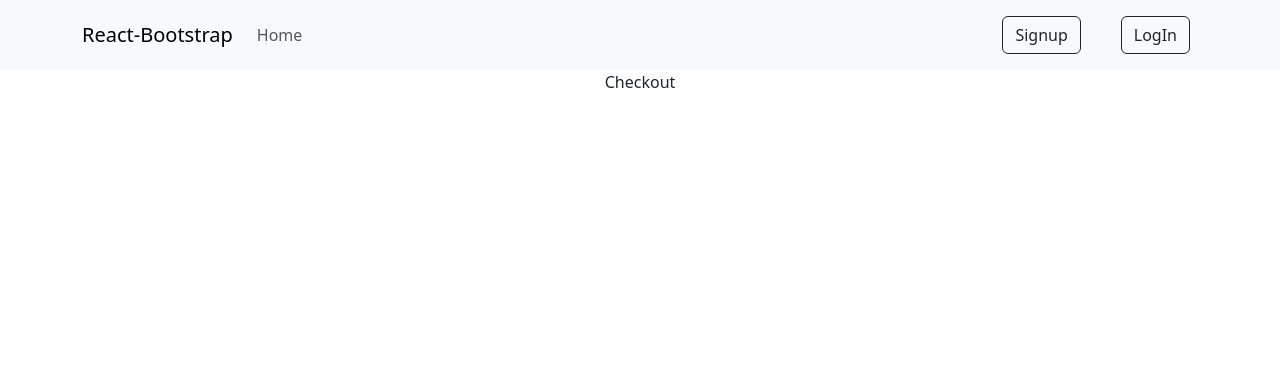
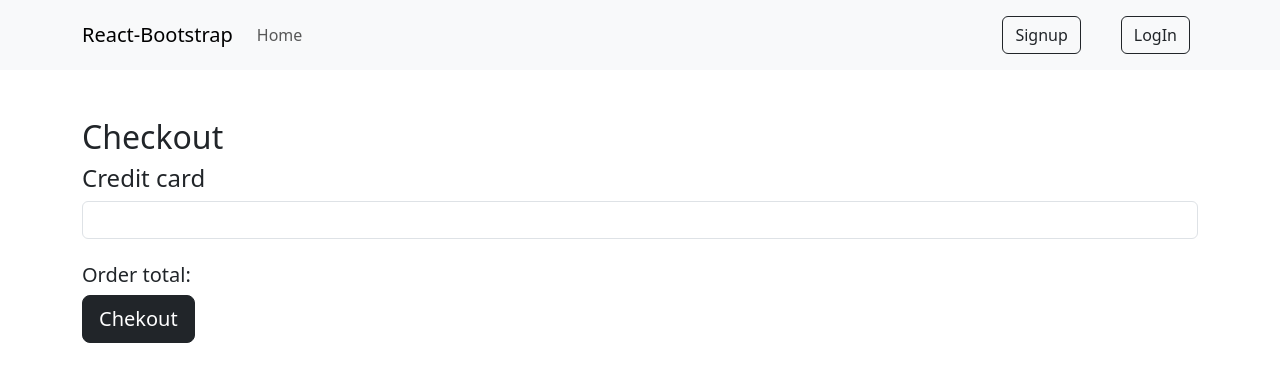
Before and after one commit to MonaliGanganeNeosoft/pizzabasic, a React (Create React App) app in the folder pizza/frontend/: page /checkout in a window 1280 px wide. Shown: the top 382 px of the page. Built offline with nearby package versions, Linux system fonts and the light colour scheme.

Commit message:
checkout and cart zero redirect to dashboard and cardnum

```diff
--- a/pizza/frontend/src/components/Checkout.js
+++ b/pizza/frontend/src/components/Checkout.js
@@ -1,9 +1,81 @@
-import React from 'react'
+import React,{useState,useEffect} from 'react';
+import { useDispatch,useSelector } from 'react-redux';
+import { checkoutOrder } from '../config/Myservice';
+import { Container,Button,Alert } from 'react-bootstrap';
+import { useNavigate } from 'react-router-dom';
+import jwt_decode from "jwt-decode"
+const Checkout = () => {
+    const[cart,setCart] = useState([]);
+    const[total,setTotal] = useState();
+    const[cardnum,setCardnum]=useState();
+    const[uid,setUid]=useState("");
+    const[checkoutdone,setCheckoutdone]=useState(false);
+    const dispatch = useDispatch();
+    const navigate = useNavigate();
 
-const Checkout = () => {
-  return (
-    <div>Checkout</div>
-  )
+    useEffect(()=>{
+        const getcart=JSON.parse(localStorage.getItem("cart"));
+        if(getcart){
+            setCart(getcart);
+            let total=0;
+            setTotal(total);
+            totalcalc();
+            const count=cart.map((item)=>Number(item.quantity)).reduce((prev,curr)=>prev+curr,0);
+            console.log("count"+count);
+            dispatch({type:"count",payload:count});
+        }
+    },[]);
+    const totalcalc=()=>{
+        let getcart=JSON.parse(localStorage.getItem("cart"));
+        let total = 0;
+        getcart.forEach((data)=>{
+            total=total+data.quantity * data.price;
+        });
+        console.log(total);
+        setTotal(total);
+    }
+    const checkout=()=>{
+        if(localStorage.getItem("_token")!=undefined){
+            let token=localStorage.getItem("_token");
+            let decode=jwt_decode(token);
+            console.log(decode.uid);
+            setUid(decode.uid);
+            let uid=decode.uid;
+            checkoutOrder({cart,total,cardnum,uid}).then((res)=>{
+                console.log(res.data);
+            });
+            localStorage.removeItem("cart");
+            setCheckoutdone(true);
+        }
+    };
+    if(!checkoutdone){
+        return(
+            <div className='text-start mt-5'>
+                <Container>
+                    <h2>Checkout</h2>
+                    <h4>Credit card</h4>
+                    <input type="number" onChange={(e)=>setCardnum(e.target.value)} className="form-control" />
+                    <br/>
+                    <h5>Order total:{total}</h5>
+                    <Button variant='dark' size="lg" onClick={checkout}>Chekout</Button>
+                </Container>
+            </div>
+        );
+    }else{
+        return (
+            <div>
+                <div className='text-start mt-5'>
+                    <Container>
+                        <h2>Order has been placed</h2>
+                        <Alert variant='info'>
+                            You will notify with order of email
+                        </Alert>
+                        <Button variant='dark' size="lg" onClick={()=>navigate("/dashboard")}>Order More</Button>
+                    </Container>
+                </div>
+            </div>
+        )
+    }
 }
 
 export default Checkout
--- a/pizza/frontend/src/config/Myservice.js
+++ b/pizza/frontend/src/config/Myservice.js
@@ -15,6 +15,9 @@ export function getUsers(){
 export function getPizzaData(){
     return axios.get(`${My_Url}pizzadata`)
 }
+export function checkoutOrder(){
+    return axios.post(`${My_Url}checkout`)
+}
 
 
 // export function getPizzaData(){
```
